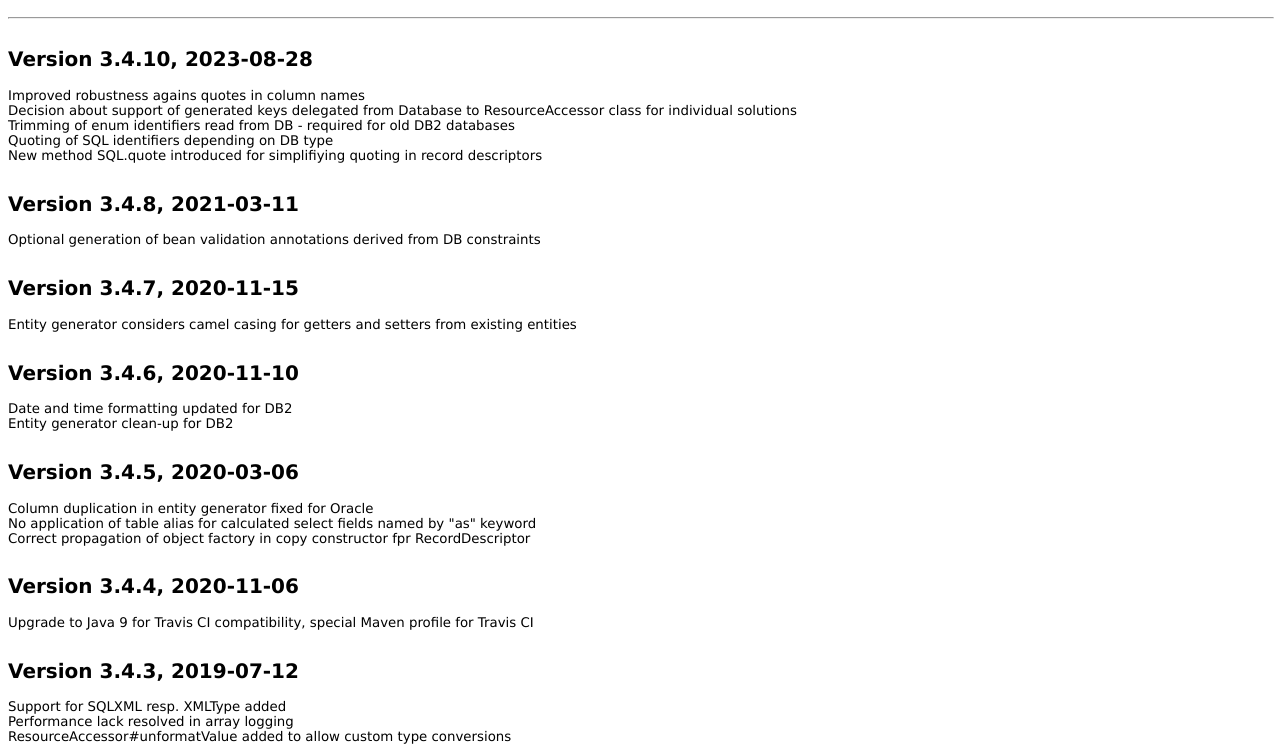
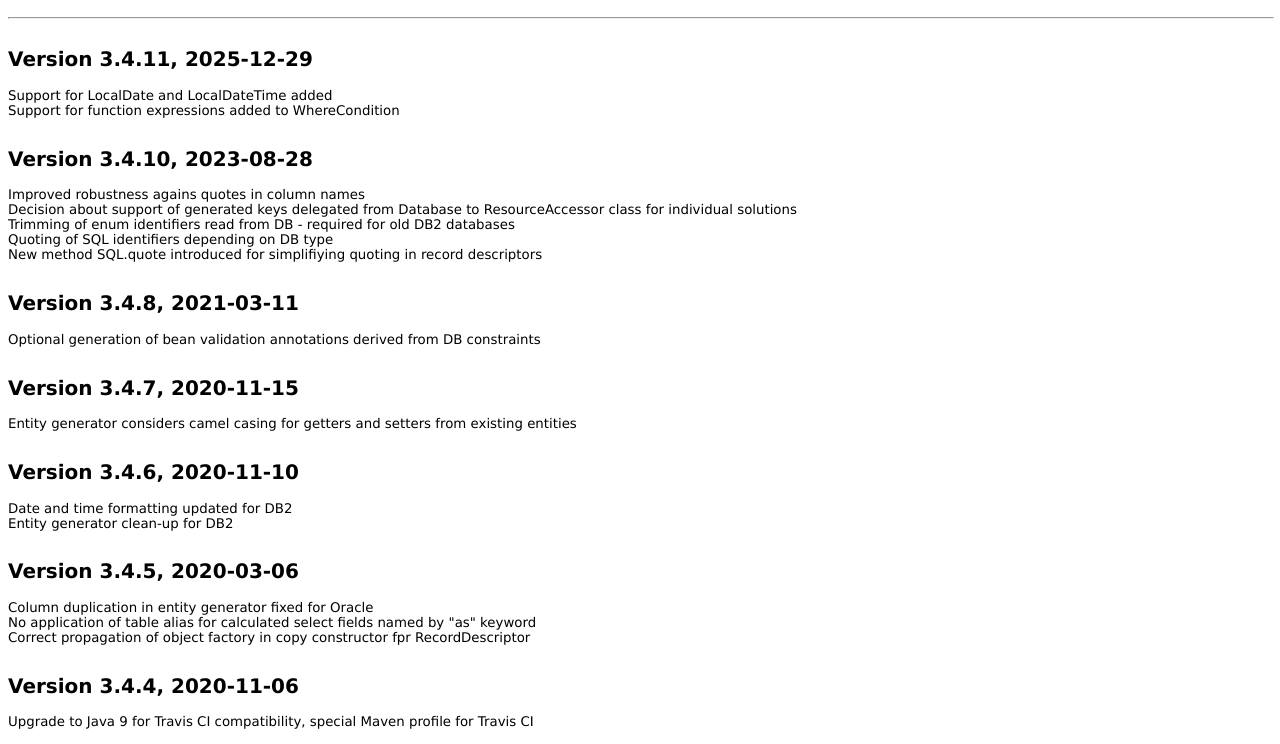
Before and after one commit to j-pride/pride.pm, a plain HTML site: page doc/PriDE-History.html in a window 1280 px wide. Shown: the part 45-789 px from the top of the page. Drawn offline with Linux system fonts and the light colour scheme.

Commit message:
Update to version 3.4.11

```diff
--- a/doc/PriDE-History.html
+++ b/doc/PriDE-History.html
@@ -12,6 +12,9 @@
  vlink="#59188e">
 <h1> PriDE History</h1>
 <hr width="100%">
+<h2>Version 3.4.11, 2025-12-29</h2>
+Support for LocalDate and LocalDateTime added<br>
+Support for function expressions added to WhereCondition<br>
 <h2>Version 3.4.10, 2023-08-28</h2>
 Improved robustness agains quotes in column names<br>
 Decision about support of generated keys delegated from Database to ResourceAccessor class for individual solutions<br>
--- a/pom.xml
+++ b/pom.xml
@@ -4,7 +4,7 @@
     <groupId>pm.pride</groupId>
     <artifactId>pride</artifactId>
     <packaging>jar</packaging>
-    <version>3.4.10</version>
+    <version>3.4.11</version>
     <name>pride</name>
     <description>World's smallest O/R mapper for Java</description>
     <url>https://pride.pm</url>
```
